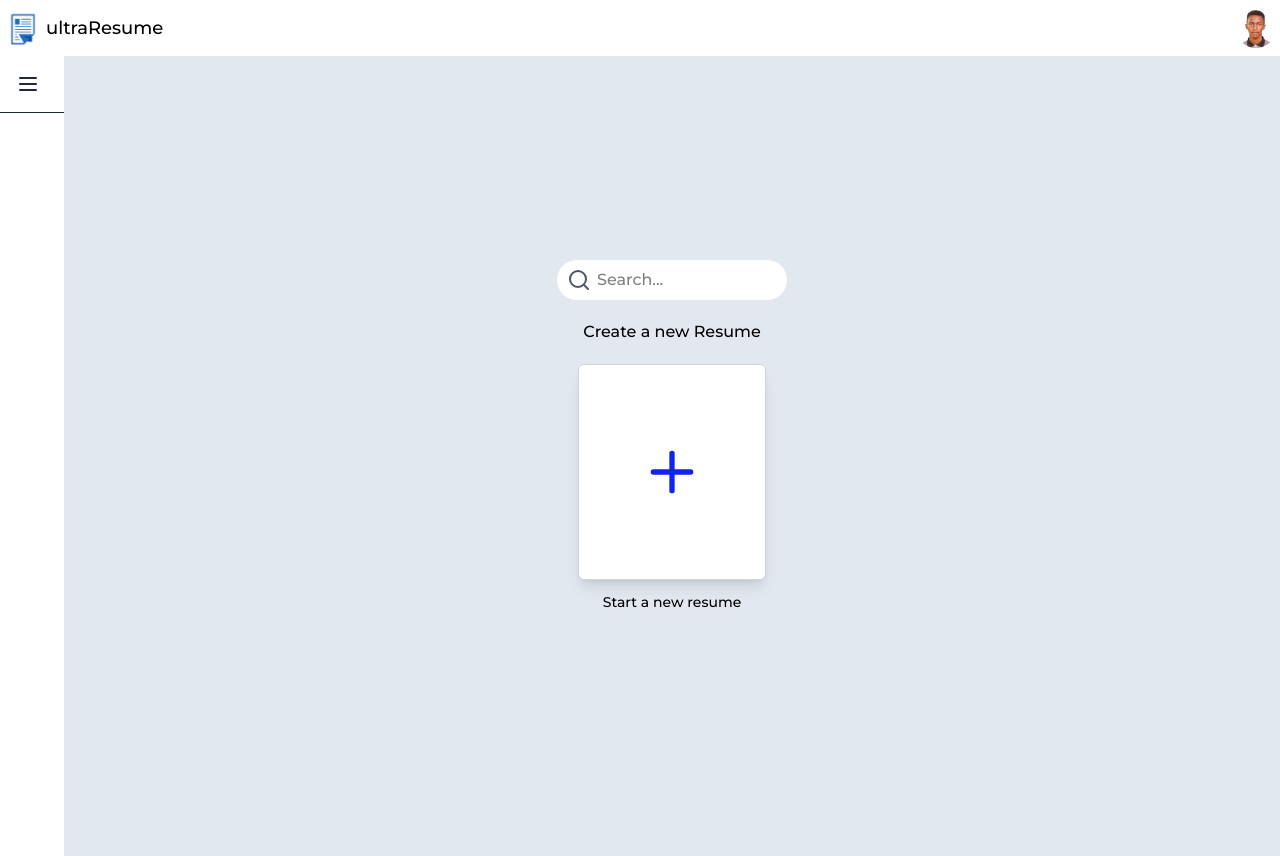
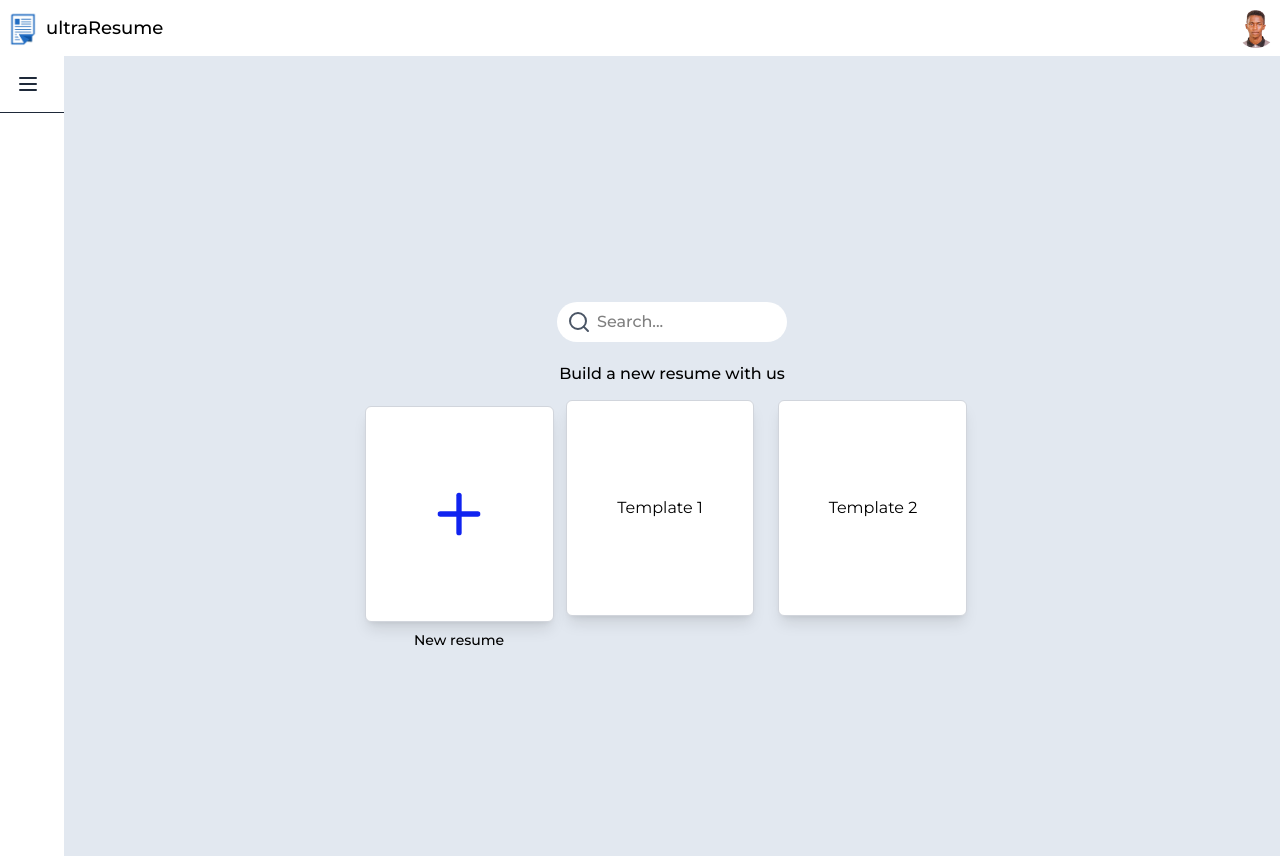
Before and after one commit to anwarrturay/WokPepa, a React (Vite) app in the folder UI/ultraResume/: page / in a window 1280 px wide. Both pictures are taken after typing "name@example.com", "Sample123" into the empty fields and a click on the button "Login". Built offline with nearby package versions, Linux system fonts and the light colour scheme.

Commit message:
added the templates cards for predefined template

```diff
--- a/UI/ultraResume/src/views/MainContent.jsx
+++ b/UI/ultraResume/src/views/MainContent.jsx
@@ -4,7 +4,7 @@ import { Search } from 'lucide-react';
 import { Link } from 'react-router';
 const MainContent = () => {
   return (
-    <section className='flex flex-col items-center justify-center'>
+    <section className='flex flex-col items-center justify-center relative top-[20px]'>
         <div className='flex flex-col items-center justify-center relative'>
             <Search className='absolute left-[10px] cursor-pointer text-gray-600'/>
             <input
@@ -15,15 +15,27 @@ const MainContent = () => {
                 className='px-10 py-2 rounded-3xl outline-none focus:ring-2 focus:ring-blue-500 font-montserrat placeholder:font-medium bg-white cursor-pointer transition-all duration-300 w-[230px]'
             />
         </div>
-        <h3 className='text-base font-medium font-montserrat relative top-5'>Create a new Resume</h3>
-        <Link to={'/create-new-resume'} className="flex flex-col items-center m-10 cursor-pointer">
-            <div className="w-[50mm] h-[57mm] bg-white shadow-lg border border-gray-300 flex items-center justify-center rounded-md">
-                <Plus className="text-[#1023F0]" size={64} />
-            </div>
-            <div className="text-sm font-montserrat font-medium mt-3">
-                Start a new resume
-            </div>
-        </Link>
+        <h3 className='text-base font-medium font-montserrat relative top-5'>Build a new resume with us</h3>
+        <div className="flex flex-col items-center justify-center xl:flex-row">
+            <Link to={'/create-new-resume'} className="flex flex-col items-center mt-10 cursor-pointer">
+                <div className="w-[50mm] h-[57mm] bg-white shadow-lg border border-gray-300 flex items-center justify-center rounded-md">
+                    <Plus className="text-[#1023F0]" size={64} />
+                </div>
+                <div className="text-sm font-montserrat font-medium mt-2">
+                    New resume
+                </div>
+            </Link>
+            <Link to={'/create-new-resume'} className="flex flex-col items-center m-3 cursor-pointer">
+                <div className="w-[50mm] h-[57mm] bg-white shadow-lg border border-gray-300 flex items-center justify-center rounded-md font-montserrat">
+                    Template 1
+                </div>
+            </Link>
+            <Link to={'/create-new-resume'} className="flex flex-col m-3 items-center cursor-pointer">
+                <div className="w-[50mm] h-[57mm] bg-white shadow-lg border border-gray-300 flex items-center justify-center rounded-md font-montserrat">
+                    Template 2
+                </div>
+            </Link>
+        </div>
     </section>
   )
 }
--- a/UI/ultraResume/src/views/Sidebar.jsx
+++ b/UI/ultraResume/src/views/Sidebar.jsx
@@ -1,12 +1,10 @@
 import React, { useState } from "react";
-import { Menu, X, Inbox, Mail } from "lucide-react";
-import logo from "../assets/ultraResume-book.png";
-
+import { Menu, X, Plus} from "lucide-react";
 const Sidebar = () => {
   const [open, setOpen] = useState(false);
 
   return (
-    <div className="flex h-screen">
+    <div className="flex h-screen font-montserrat">
       {/* Sidebar */}
       <div
         className={`bg-white text-white h-full transition-all duration-300 ${
@@ -16,8 +14,7 @@ const Sidebar = () => {
         {/* Sidebar Header */}
         <div className="flex items-center justify-between p-4 border-b border-gray-800">
           {open && <span className="text-lg text-black font-semibold flex items-center justify-center">
-            <img src={logo} alt="ultraResume-logo" className="w-[40px] mr-1.5" />
-            UR
+            UltraResume
             </span>}
           <button onClick={() => setOpen(!open)}>
             {open ? <X size={24} className="cursor-pointer text-gray-800"/> : <Menu size={24} className="cursor-pointer text-gray-800"/>}
--- /dev/null
+++ b/UI/ultraResume/src/views/UserProfile.jsx
@@ -0,0 +1,9 @@
+import React from 'react'
+
+const UserProfile = () => {
+  return (
+    <div>UserProfile</div>
+  )
+}
+
+export default UserProfile
```
